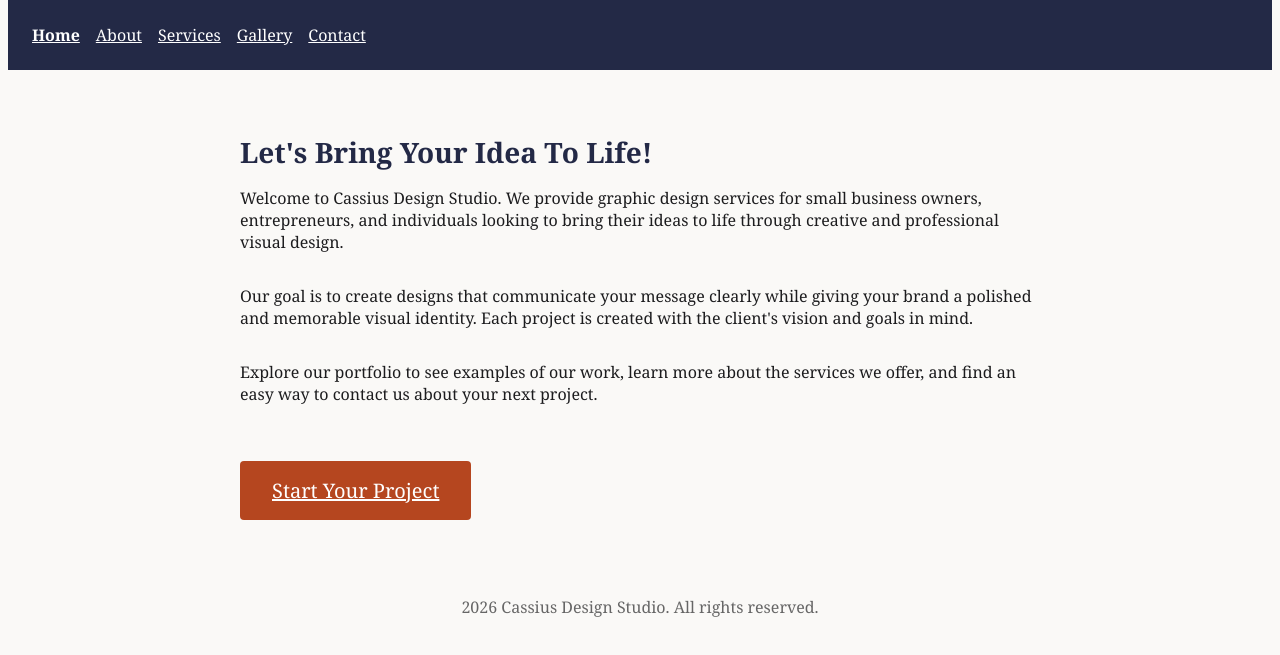
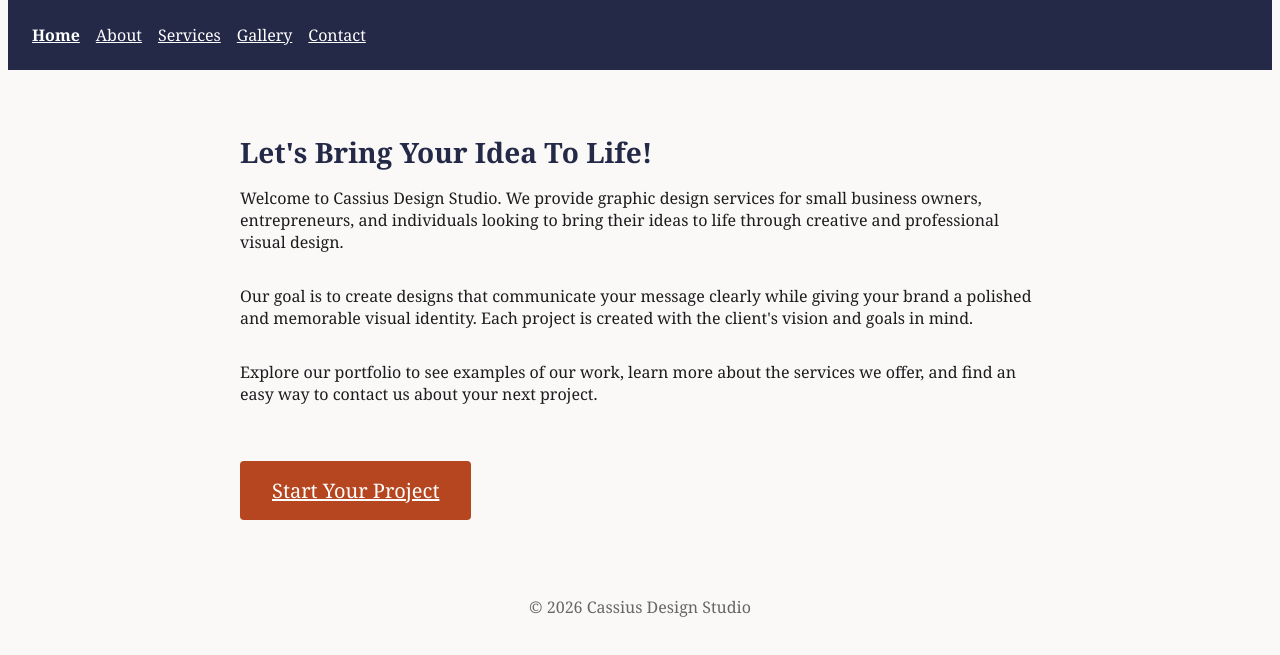
Before and after one commit to caiwilliamson23/cai-portfolio, a plain HTML site: page index.html in a window 1280 px wide. Shown: the part 117-772 px from the top of the page. Drawn offline with Linux system fonts and the light colour scheme.

Commit message:
Match index footer copy to other pages

```diff
--- a/index.html
+++ b/index.html
@@ -46,7 +46,7 @@
   </main>
 
   <footer>
-    <p>2026 Cassius Design Studio. All rights reserved.</p>
+    <p>&copy; 2026 Cassius Design Studio</p>
   </footer>
 </body>
 </html>
```
